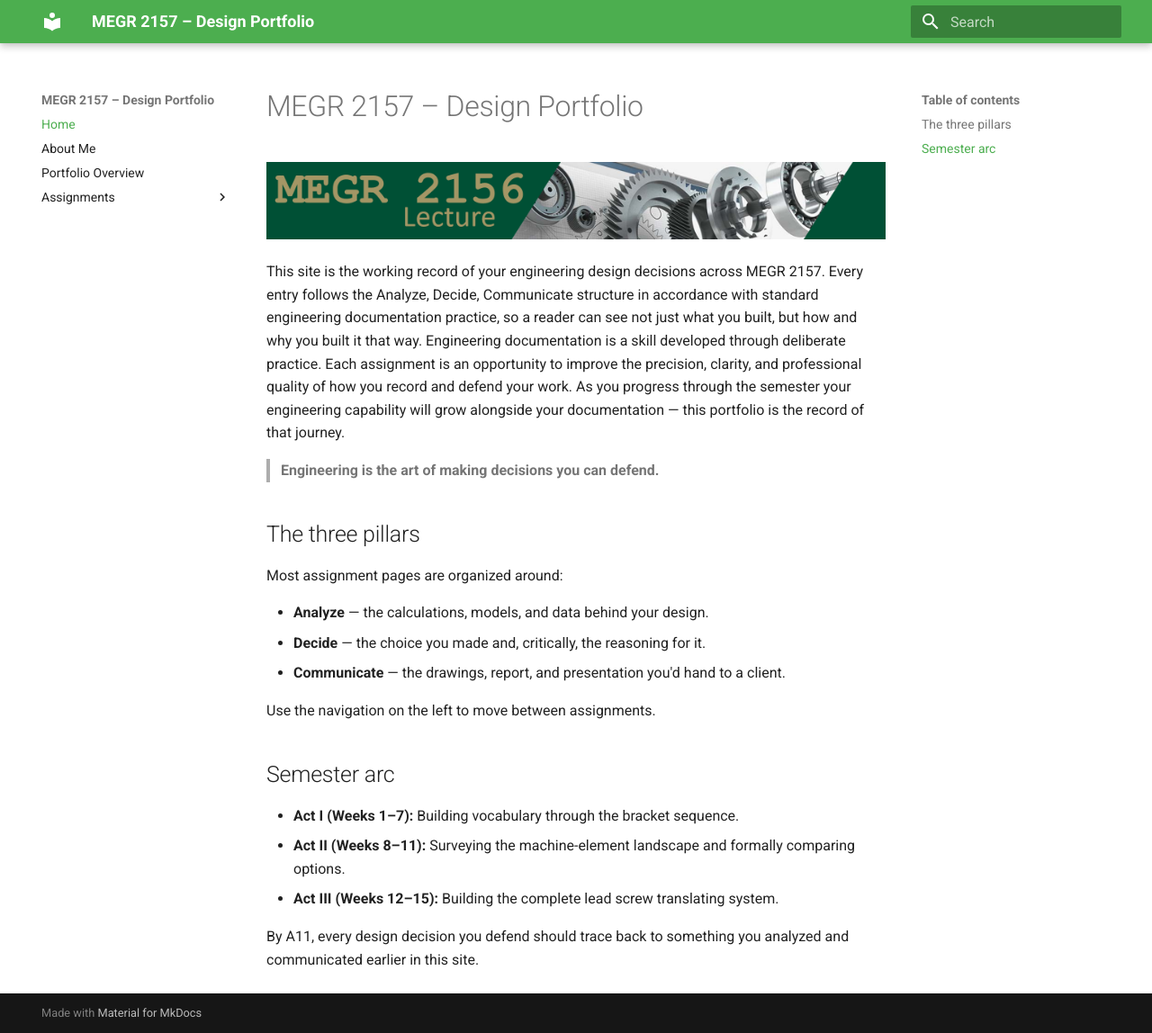
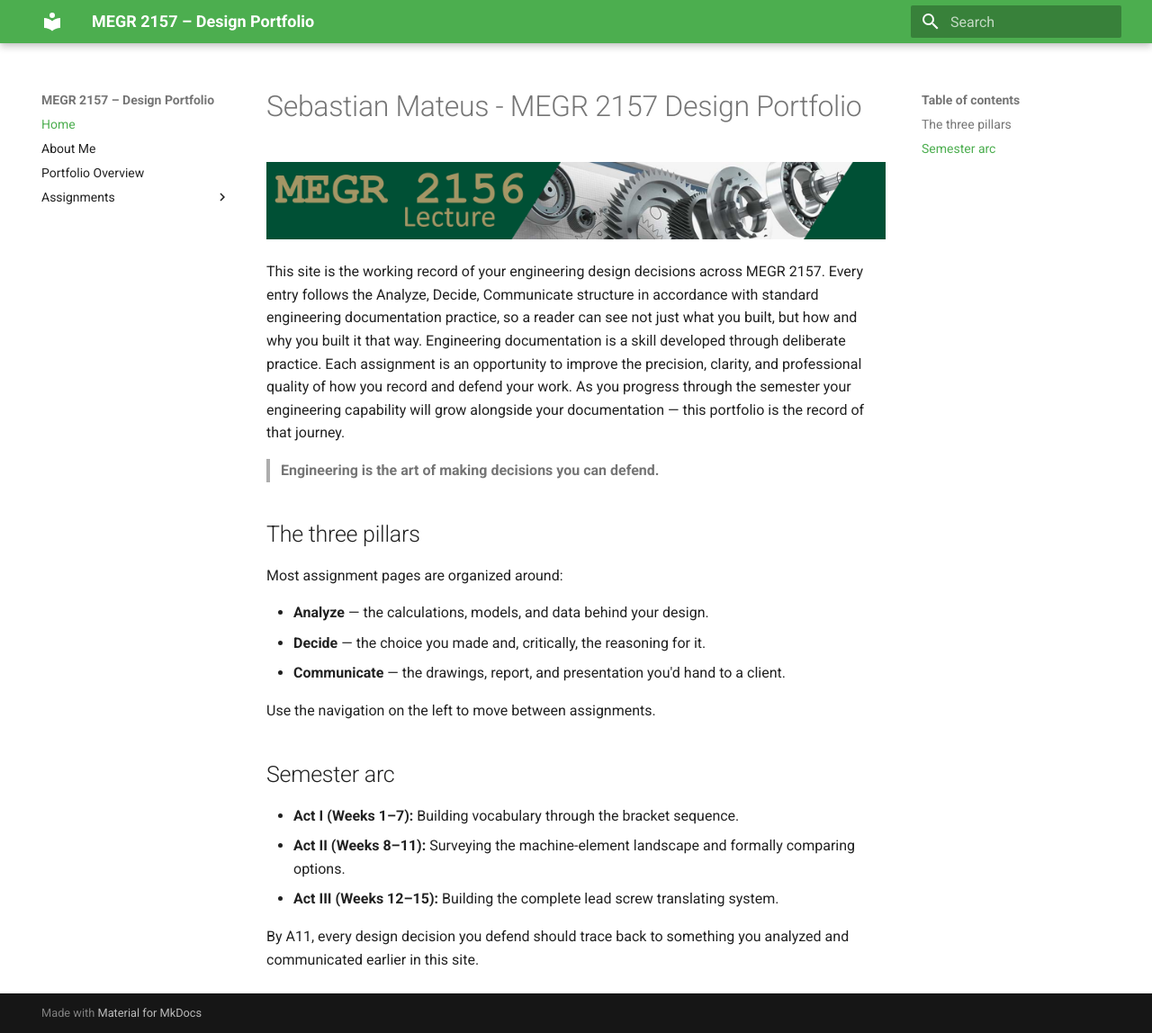
Before and after one commit to smateus0/megr2157-portfolio, an MkDocs documentation site: the page built from docs/index.md, in a window 1280 px wide and 1148 px high. Shown: the whole window at 90% size. Built offline with MkDocs 1.6.1 and Material for MkDocs 9.7.7, drawn with Linux system fonts in a browser that asks for light colours.

Commit message:
Update index.md
Initial site setup

```diff
--- a/docs/index.md
+++ b/docs/index.md
@@ -1,4 +1,4 @@
-# MEGR 2157 – Design Portfolio
+# Sebastian Mateus - MEGR 2157 Design Portfolio
 
 ![MEGR 2156-7 Title](MEGR2156title.png)
 
```
